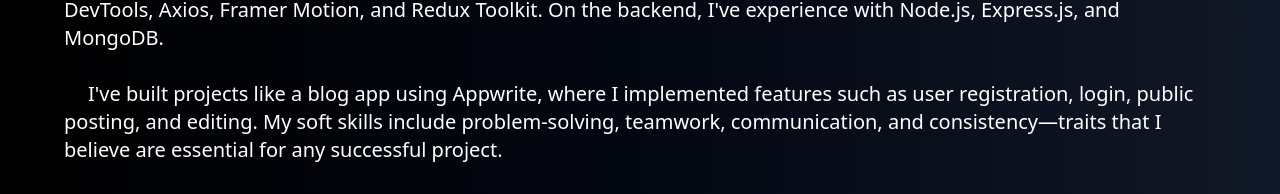
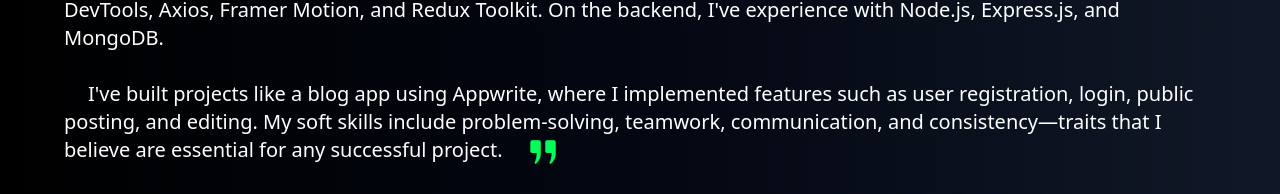
Before and after one commit to MohdZaid259/Portfolio, a React (Vite) app: page / in a window 1280 px wide. Shown: the part 738-932 px from the top of the page. Built offline with nearby package versions, Linux system fonts and the light colour scheme.

Commit message:
update about

```diff
--- a/src/components/About.jsx
+++ b/src/components/About.jsx
@@ -19,8 +19,8 @@
           <p className='inline ml-6'>Hey there! I’m Zaid, a front-end enthusiast with a flair for crafting delightful web experiences. Currently, I’m in my final year of pursuing a Bachelor’s degree in Computer Applications.<br/><br/></p>
           <p className='inline ml-6'>
           My toolkit is robust, featuring HTML5, CSS3, JavaScript ES6+, and React.js. I'm also proficient in Tailwind CSS, Git, DevTools, Axios, Framer Motion, and Redux Toolkit. On the backend, I've experience with Node.js, Express.js, and MongoDB.<br/><br/></p>
-          <p className='inline ml-6'>
-          I've built projects like a blog app using Appwrite, where I implemented features such as user registration, login, public posting, and editing. My soft skills include problem-solving, teamwork, communication, and consistency—traits that I believe are essential for any successful project.<br/><br/></p>
+          <p className='inline ml-6 mr-6'>
+          I've built projects like a blog app using Appwrite, where I implemented features such as user registration, login, public posting, and editing. My soft skills include problem-solving, teamwork, communication, and consistency—traits that I believe are essential for any successful project.</p>
           {/* <p className='inline ml-6 mr-6'>When I’m not chasing bugs, you’ll find me sipping chai, solving DSA puzzles, or debugging that pesky CSS code. Let’s connect—I’m all ears for tech talk and eager to collaborate on innovative projects!</p> */}
           <img loading='lazy' className='inline w-4 md:w-8 dark:invert-0 invert' src={qclose} alt=""/>
         </motion.p>
```
